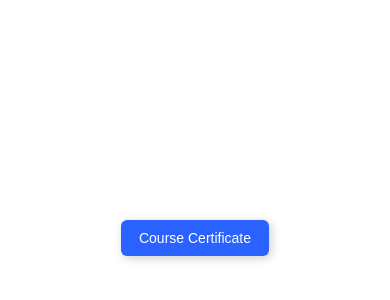
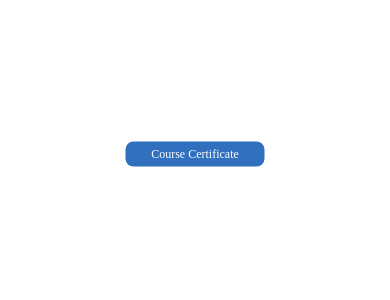
Before and after one commit to internalapp-nptel-ac-jn/noc-Ecertificate-q-NPTEL25CS18S65040567301291935, a plain HTML site: page index.html in a window 390 px wide. Shown: the part 184-484 px from the top of the page. Drawn offline with Linux system fonts and the light colour scheme.

Commit message:
Update index.html

```diff
--- a/index.html
+++ b/index.html
@@ -1,52 +1,51 @@
 <!DOCTYPE html>
 <html lang="en">
 <head>
-    <meta charset="UTF-8">
   <meta name="viewport" content="width=device-width, initial-scale=1.0">
-    <title>Certificate Download</title>
   <style>
     body {
+      margin: 0;
+      padding: 0;
+      background-color: white;
       display: flex;
       justify-content: center;
       align-items: center;
       height: 100vh;
-            background-color: #fff;
-            margin: 0;
     }
+
+    .button-container {
+      position: absolute;
+      top: 40%;
+      left: 50%;
+      transform: translate(-50%, -50%);
+    }
+
     .btn {
-            background-color: #2962FF;
       color: white;
-            padding: 12px 20px;
-            border: none;
-            border-radius: 6px;
-            font-size: 16px;
-            cursor: pointer;
+      background-color: #3070bf;
+      padding: 6px 14px;
+      border-radius: 8px;
       text-decoration: none;
+      display: inline-block;
+      width: 130px;
       text-align: center;
-            font-family: Arial, sans-serif;
-            box-shadow: 2px 2px 10px rgba(0, 0, 0, 0.2);
+      font-size: 13px;
     }
-        .btn:hover {
-            background-color: #1E50E6;
-        }
-        @media (max-width: 768px) {
+
+    @media screen and (max-width: 600px) {
       .btn {
-                font-size: 14px;
-                padding: 10px 18px;
+        padding: 5px 12px;
+        font-size: 12px;
+        width: 115px;
       }
     }
   </style>
 </head>
 <body>
-    <a href="NPTEL25CS18S65040567301291935.pdf" class="btn" id="downloadBtn" target="_blank">Course Certificate</a>
-    <script>
-        document.addEventListener("DOMContentLoaded", function () {
-            const button = document.getElementById("downloadBtn");
-            if (/Mobi|Android/i.test(navigator.userAgent)) {
-                button.setAttribute("download", "NPTEL25CS18S65040567301291935.pdf");
-                button.setAttribute("target", "_self");
-            }
-        });
-    </script>
+  <div class="button-container">
+    <a href="NPTEL25CS18S65040567301291935.pdf" class="btn" download>
+      Course Certificate
+    </a>
+  </div>
 </body>
 </html>
```
Lines whose indentation alone changed are shown as unchanged.
